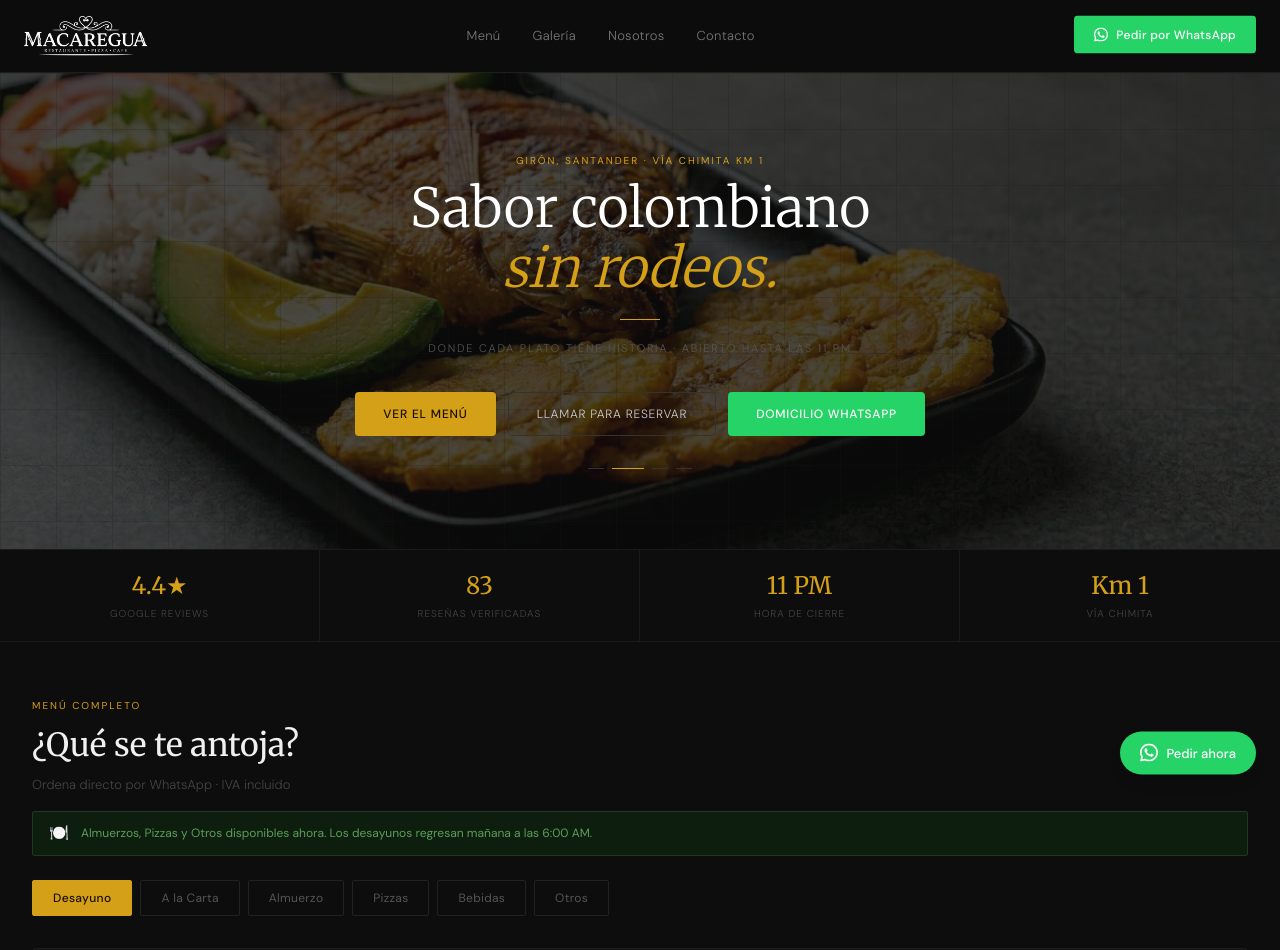
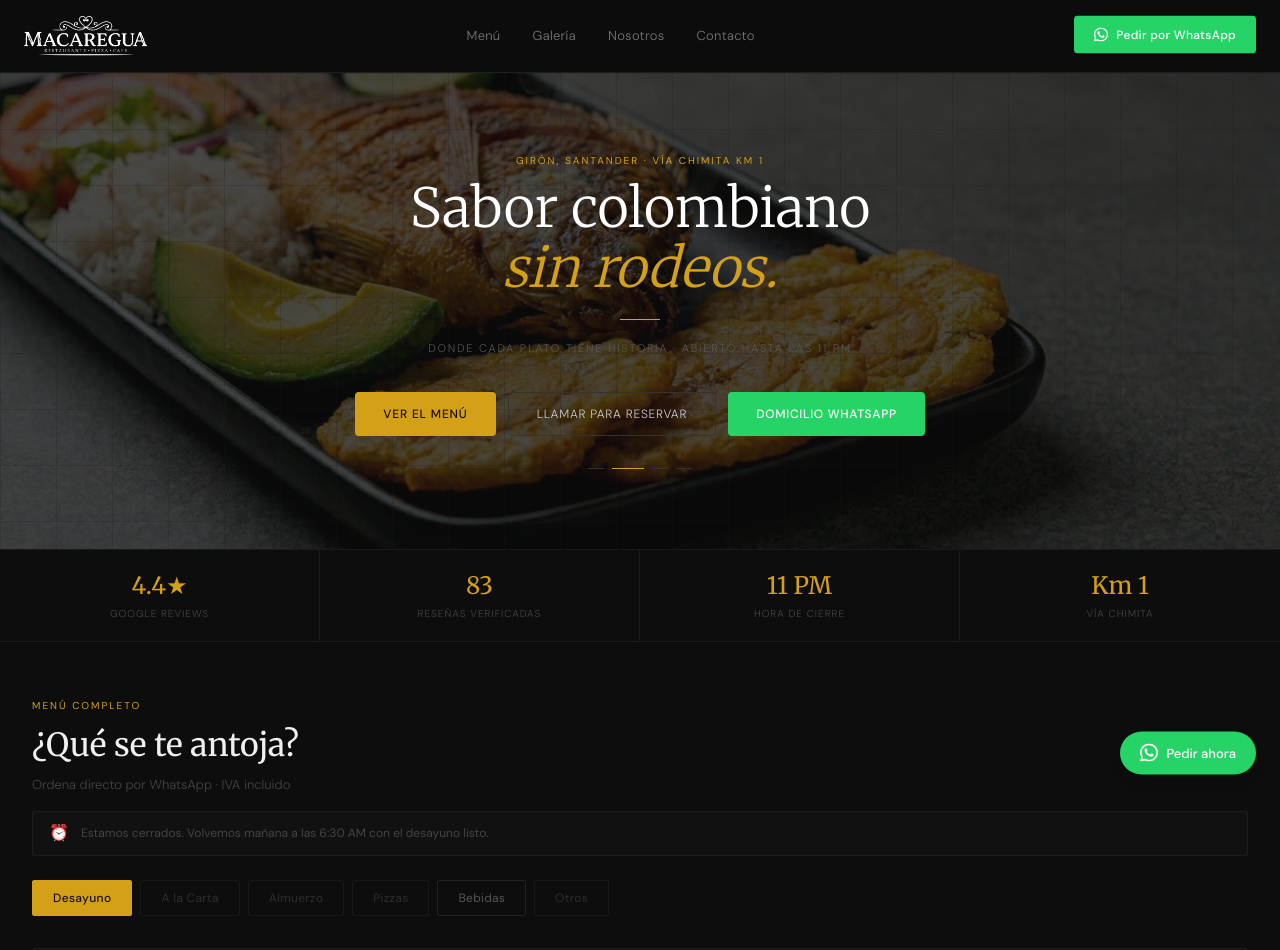
Before and after one commit to felipeandresjimenezsuarez-gif/macaregua-web, a Next.js app: page / in a window 1280 px wide. Shown: the top 950 px of the page. Built offline with nearby package versions, Linux system fonts and the light colour scheme.

Commit message:
Fix: Strict schedule for Lunch section (11:30AM-2:00PM)

```diff
--- a/src/components/MenuSection.tsx
+++ b/src/components/MenuSection.tsx
@@ -113,51 +113,59 @@ const TABS = ['Desayuno', 'A la Carta', 'Almuerzo', 'Pizzas', 'Bebidas', 'Otros'
 const TAB_HASHES = ['desayuno', 'acarta', 'almuerzo', 'pizzas', 'bebidas', 'otros']
 
 // ─── Lógica de horario ─────────────────────────────────────────────────────────
-// Horario: Lunes–Sábado 6:30 AM – 10:30 PM
+// Horario real: 6:30 AM – 10:30 PM
+// Desayunos:  6:30 AM – 11:29 AM
+// Almuerzos: 11:30 AM –  2:00 PM  (ventana estricta)
+// Cena/Carta: 11:30 AM – 10:30 PM
 
-type MealInfo = {
-  tabIndex: number
-  label: string
-  until: string
-  open: boolean
-}
+type TimeSlot = 'breakfast' | 'lunch' | 'dinner' | 'closed'
 
-function getMealByTime(): MealInfo {
-  const now = new Date()
-  const h = now.getHours()
-  const m = now.getMinutes()
-  const t = h * 60 + m // minutos desde medianoche
-
-  const OPEN  = 6 * 60 + 30   //  6:30
-  const END_D = 11 * 60        // 11:00
-  const END_A = 15 * 60 + 30  // 15:30
-  const CLOSE = 22 * 60 + 30  // 22:30
-
-  if (t < OPEN || t >= CLOSE) {
-    // Cerrado — mostrar lo que abre primero
-    return { tabIndex: 0, label: 'Abrimos a las 6:30 AM', until: '6:30 AM', open: false }
-  }
-  if (t < END_D) {
-    return { tabIndex: 0, label: 'Desayunos', until: '11:00 AM', open: true }
-  }
-  if (t < END_A) {
-    return { tabIndex: 2, label: 'Almuerzos', until: '3:30 PM', open: true }
-  }
-  // Tarde-noche → Pizzas y A la Carta
-  return { tabIndex: 3, label: 'Pizzas y platos a la carta', until: '10:30 PM', open: true }
-}
-
-function isBreakfastHour(): boolean {
-  const now = new Date()
-  const t = now.getHours() * 60 + now.getMinutes()
-  return t >= 6 * 60 + 30 && t < 11 * 60 + 30
+function getTimeSlot(): TimeSlot {
+  const t = new Date().getHours() * 60 + new Date().getMinutes()
+  if (t < 6 * 60 + 30 || t >= 22 * 60 + 30) return 'closed'
+  if (t < 11 * 60 + 30) return 'breakfast'
+  if (t < 14 * 60)      return 'lunch'
+  return 'dinner'
 }
 
 // 0=Desayuno 1=ACarta 2=Almuerzo 3=Pizzas 4=Bebidas 5=Otros
-function isTabAvailable(tabIndex: number, breakfast: boolean): boolean {
-  if (tabIndex === 4) return true         // Bebidas — siempre
-  if (breakfast) return tabIndex <= 1     // Desayuno + A la Carta
-  return tabIndex !== 0                   // Todo menos Desayuno
+function isTabAvailable(tabIndex: number, slot: TimeSlot): boolean {
+  if (tabIndex === 4) return true                       // Bebidas — siempre
+  if (slot === 'closed')    return false
+  if (slot === 'breakfast') return tabIndex === 0       // Solo Desayuno
+  if (slot === 'lunch')     return tabIndex !== 0       // Todo menos Desayuno
+  return tabIndex !== 0 && tabIndex !== 2               // dinner: sin Desayuno ni Almuerzo
+}
+
+function getDefaultTab(slot: TimeSlot): number {
+  if (slot === 'lunch')   return 2  // Almuerzo
+  if (slot === 'dinner')  return 3  // Pizzas
+  return 0                          // breakfast / closed → Desayuno
+}
+
+type BannerInfo = { emoji: string; text: string; style: 'gold' | 'green' | 'muted' }
+
+function getBannerInfo(slot: TimeSlot): BannerInfo {
+  if (slot === 'breakfast') return {
+    emoji: '☕',
+    text: 'Estamos en horario de Desayunos. Almuerzos y platos a la carta disponibles desde las 11:30 AM.',
+    style: 'gold',
+  }
+  if (slot === 'lunch') return {
+    emoji: '🍽️',
+    text: 'Almuerzos, Pizzas y Otros disponibles ahora. Los Almuerzos se sirven hasta las 2:00 PM.',
+    style: 'green',
+  }
+  if (slot === 'dinner') return {
+    emoji: '🍽️',
+    text: 'Pizzas, Parrilla y Platos a la carta disponibles ahora. Los Almuerzos regresan mañana a las 11:30 AM.',
+    style: 'green',
+  }
+  return {
+    emoji: '⏰',
+    text: 'Estamos cerrados. Volvemos mañana a las 6:30 AM con el desayuno listo.',
+    style: 'muted',
+  }
 }
 
 // ─── Íconos ────────────────────────────────────────────────────────────────────
@@ -256,11 +264,12 @@ function PlatoCard({ name, price, base, extras, img, waUrl }: {
 export default function MenuSection() {
   const [active, setActive] = useState(0)
   const [mounted, setMounted] = useState(false)
-  const [isBreakfast, setIsBreakfast] = useState(false)
+  const [slot, setSlot] = useState<TimeSlot>('closed')
 
   useEffect(() => {
+    const currentSlot = getTimeSlot()
     setMounted(true)
-    setIsBreakfast(isBreakfastHour())
+    setSlot(currentSlot)
     const section = document.getElementById('menu')
     if (section) section.classList.add('visible')
 
@@ -273,7 +282,7 @@ export default function MenuSection() {
     }
 
     // Sin hash → seleccionar tab por horario
-    setActive(getMealByTime().tabIndex)
+    setActive(getDefaultTab(currentSlot))
   }, [])
 
   const handleTabClick = (index: number) => {
@@ -292,26 +301,25 @@ export default function MenuSection() {
       <p className="text-[13px] font-light text-[#444] mb-4">Ordena directo por WhatsApp · IVA incluido</p>
 
       {/* Banner de disponibilidad horaria */}
-      {mounted && (
-        <div className={`flex items-start gap-3 px-4 py-3 rounded-sm mb-6 text-[12px] leading-relaxed ${
-          isBreakfast
-            ? 'bg-[#D4A01712] border border-[#D4A01730] text-[#b8880f]'
-            : 'bg-[#0e1e0e] border border-[#1e3a1e] text-[#5a9e5a]'
-        }`}>
-          <span className="text-[16px] leading-none mt-px flex-shrink-0">{isBreakfast ? '☕' : '🍽️'}</span>
-          <span>
-            {isBreakfast
-              ? 'Estamos en horario de Desayunos. Los platos de Almuerzo, Otros y Pizzas estarán disponibles desde las 11:30 AM.'
-              : 'Almuerzos, Pizzas y Otros disponibles ahora. Los desayunos regresan mañana a las 6:00 AM.'
-            }
-          </span>
-        </div>
-      )}
+      {mounted && (() => {
+        const b = getBannerInfo(slot)
+        const cls = b.style === 'gold'
+          ? 'bg-[#D4A01712] border border-[#D4A01730] text-[#b8880f]'
+          : b.style === 'green'
+            ? 'bg-[#0e1e0e] border border-[#1e3a1e] text-[#5a9e5a]'
+            : 'bg-[#111] border border-[#1e1e1e] text-[#444]'
+        return (
+          <div className={`flex items-start gap-3 px-4 py-3 rounded-sm mb-6 text-[12px] leading-relaxed ${cls}`}>
+            <span className="text-[16px] leading-none mt-px flex-shrink-0">{b.emoji}</span>
+            <span>{b.text}</span>
+          </div>
+        )
+      })()}
 
       {/* Tabs */}
       <div className="flex gap-2 flex-wrap mb-8">
         {TABS.map((t, i) => {
-          const available = isTabAvailable(i, isBreakfast)
+          const available = isTabAvailable(i, slot)
           return (
             <button
               key={t}
@@ -333,13 +341,13 @@ export default function MenuSection() {
       {/* ── DESAYUNOS ── */}
       {active === 0 && (
         <div>
-          {!isTabAvailable(0, isBreakfast) && (
+          {!isTabAvailable(0, slot) && (
             <div className="flex items-center gap-2 bg-[#111] border border-[#1e1e1e] rounded px-4 py-3 mb-4 text-[12px] text-[#444]">
               <span>⏰</span>
               <span>No disponible por ahora — Los desayunos regresan mañana a las 6:00 AM</span>
             </div>
           )}
-          <div className={isTabAvailable(0, isBreakfast) ? '' : 'opacity-70 pointer-events-none select-none'}>
+          <div className={isTabAvailable(0, slot) ? '' : 'opacity-70 pointer-events-none select-none'}>
           <div className="flex gap-3 items-start bg-[#111] border border-[#1e1e1e] rounded p-4 mb-6">
             <div className="w-2 h-2 rounded-full bg-[#D4A017] mt-1 flex-shrink-0" />
             <p className="text-[12px] font-light text-[#555] leading-relaxed">
@@ -380,13 +388,13 @@ export default function MenuSection() {
       {/* ── ALMUERZOS ── */}
       {active === 2 && (
         <div>
-          {!isTabAvailable(2, isBreakfast) && (
+          {!isTabAvailable(2, slot) && (
             <div className="flex items-center gap-2 bg-[#111] border border-[#1e1e1e] rounded px-4 py-3 mb-4 text-[12px] text-[#444]">
               <span>⏰</span>
-              <span>No disponible por ahora — Los almuerzos están disponibles desde las 11:30 AM</span>
+              <span>Almuerzos disponibles de 11:30 AM a 2:00 PM · {slot === 'breakfast' ? 'Volvemos al mediodía' : 'Servicio finalizado por hoy'}</span>
             </div>
           )}
-          <div className={`grid grid-cols-1 md:grid-cols-3 gap-4 ${isTabAvailable(2, isBreakfast) ? '' : 'opacity-70 pointer-events-none select-none'}`}>
+          <div className={`grid grid-cols-1 md:grid-cols-3 gap-4 ${isTabAvailable(2, slot) ? '' : 'opacity-70 pointer-events-none select-none'}`}>
           {ALMUERZOS.map((p) => (
             <div key={p.name}
               className={`relative rounded overflow-hidden transition-all duration-300 hover:-translate-y-1 ${
@@ -434,13 +442,13 @@ export default function MenuSection() {
       {/* ── PIZZAS ── */}
       {active === 3 && (
         <div>
-          {!isTabAvailable(3, isBreakfast) && (
+          {!isTabAvailable(3, slot) && (
             <div className="flex items-center gap-2 bg-[#111] border border-[#1e1e1e] rounded px-4 py-3 mb-4 text-[12px] text-[#444]">
               <span>⏰</span>
               <span>No disponible por ahora — Las pizzas están disponibles desde las 11:30 AM</span>
             </div>
           )}
-          <div className={isTabAvailable(3, isBreakfast) ? '' : 'opacity-70 pointer-events-none select-none'}>
+          <div className={isTabAvailable(3, slot) ? '' : 'opacity-70 pointer-events-none select-none'}>
           <div className="flex gap-3 items-start bg-[#111] border border-[#1e1e1e] rounded p-4 mb-6">
             <div className="w-2 h-2 rounded-full bg-[#D4A017] mt-1 flex-shrink-0" />
             <p className="text-[12px] font-light text-[#555] leading-relaxed">
@@ -478,13 +486,13 @@ export default function MenuSection() {
       {/* ── OTROS ── */}
       {active === 5 && (
         <div>
-          {!isTabAvailable(5, isBreakfast) && (
+          {!isTabAvailable(5, slot) && (
             <div className="flex items-center gap-2 bg-[#111] border border-[#1e1e1e] rounded px-4 py-3 mb-4 text-[12px] text-[#444]">
               <span>⏰</span>
               <span>No disponible por ahora — Pinchos, hamburguesas y más están disponibles desde las 11:30 AM</span>
             </div>
           )}
-          <div className={isTabAvailable(5, isBreakfast) ? '' : 'opacity-70 pointer-events-none select-none'}>
+          <div className={isTabAvailable(5, slot) ? '' : 'opacity-70 pointer-events-none select-none'}>
           <div className="flex gap-3 items-start bg-[#111] border border-[#1e1e1e] rounded p-4 mb-6">
             <div className="w-2 h-2 rounded-full bg-[#D4A017] mt-1 flex-shrink-0" />
             <p className="text-[12px] font-light text-[#555] leading-relaxed">
```
